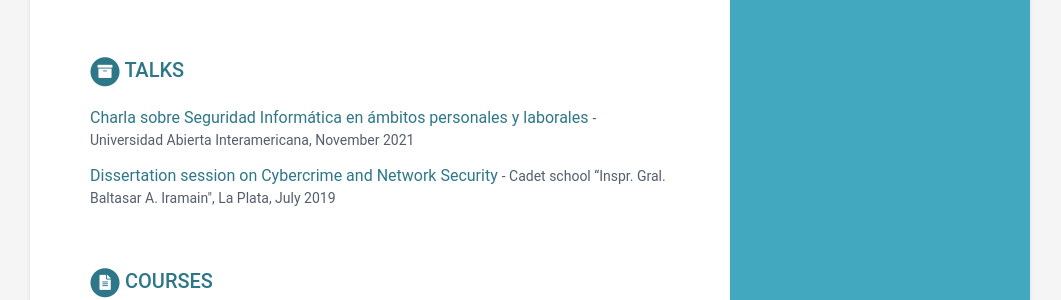
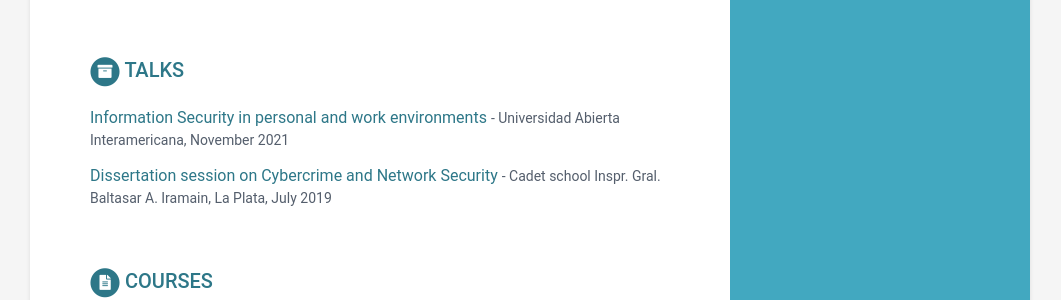
Before and after one commit to estebanramos/my-resume, a Jekyll site: the page built from index.html, in a window 1280 px wide. Shown: the part 1109-1409 px from the top of the page, without its empty margins (110-1171 px from the left). Built offline with Jekyll 4.4.1, drawn with Linux system fonts in a browser that asks for light colours.

Commit message:
Update data.yml

```diff
--- a/_data/data.yml
+++ b/_data/data.yml
@@ -113,10 +113,10 @@ projects:
     #  amet, consectetur adipiscing elit. Vestibulum et ligula in nunc
     #  bibendum fringilla a eu lectus.
     assignments:
-      - title: Charla sobre Seguridad Informática en ámbitos personales y laborales
+      - title: Information Security in personal and work environments
         tagline: Universidad Abierta Interamericana, November 2021
       - title: Dissertation session on Cybercrime and Network Security
-        tagline: Cadet school “Inspr. Gral. Baltasar A. Iramain", La Plata, July 2019
+        tagline: Cadet school Inspr. Gral. Baltasar A. Iramain, La Plata, July 2019
 
 publications:
     title: Courses
```
